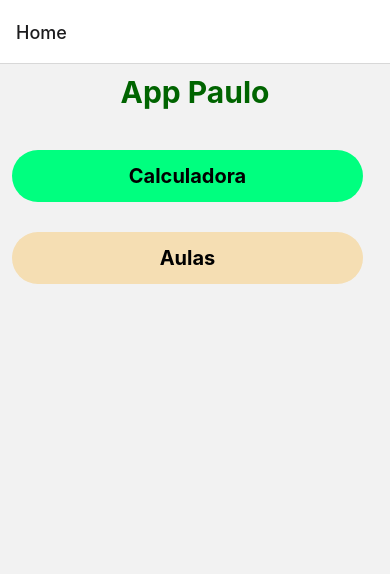
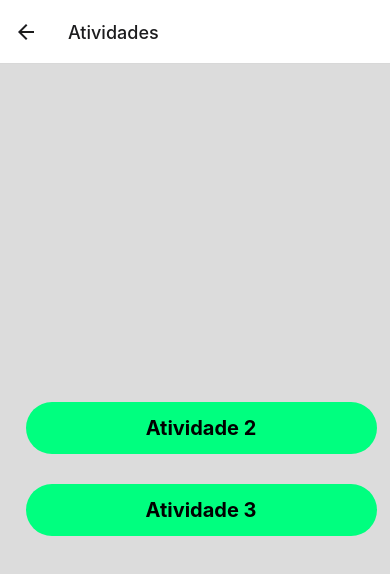
Before and after one commit to PHCJ/ISW036-React-Native, a React Native app: screen /Atividades in a window 390 px wide. Shown: the top 574 px of the page. Built offline with nearby package versions, Linux system fonts and the light colour scheme.

Commit message:
atividade 3

```diff
--- a/package.json
+++ b/package.json
@@ -14,7 +14,7 @@
     "expo": "~48.0.9",
     "expo-status-bar": "~1.4.4",
     "react": "18.2.0",
-    "react-native": "0.71.4"
+    "react-native": "0.71.6"
   },
   "devDependencies": {
     "@babel/core": "^7.20.0"
--- /dev/null
+++ b/src/components/Atividade03/index.js
@@ -0,0 +1,66 @@
+import { Button, StyleSheet, View } from "react-native";
+
+export default function Atividade03() {
+  return (
+    <View style={styles.container}>
+      <View style={styles.contente}>
+        <View>
+          <Button title="/" />
+          <Button title="7" />
+          <Button title="4" />
+          <Button title="1" />
+        </View>
+        <View>
+          <Button title="+" />
+          <Button title="8" />
+          <Button title="5" />
+          <Button title="2" />
+        </View>
+        <View>
+          <Button title="*" />
+          <Button title="9" />
+          <Button title="6" />
+          <Button title="3" />
+        </View>
+      </View>
+    </View>
+  );
+}
+
+const styles = StyleSheet.create({
+  container: {
+    backgroundColor: "#AC9",
+    flex:1,
+    justifyContent:'center',
+    alignItems:'center',
+  },
+  contente: {
+    flex:1,
+    flexDirection:'row',
+    width: 100,
+    justifyContent:'space-between',
+    alignItems:'center',
+  },
+  colunas: {
+
+  },
+});
+
+
+
+/*
+const buttons = [];
+  for (let i = 1; i <= 9; i++) {
+    buttons.push(<Button key={i} title={i.toString()} />);
+  }
+  return (
+    <View style={styles.container}>
+        <>
+      <Button title="/" style={styles.buttons} />
+      <Button title="+" style={styles.buttons} />
+      <Button title="*" style={styles.buttons} />
+      {buttons}
+      </>
+    </View>
+  );
+*/
--- a/src/components/Aula02/index.js
+++ b/src/components/Aula02/index.js
@@ -1,20 +1,27 @@
-import { Text, StyleSheet } from "react-native";
+import { Text, StyleSheet, View } from "react-native";
 import React from "react";
 
-export default function NumberRandon(props) {
+const props = {
+  min: 0,
+  max: 10,
+};
+
+export default function NumberRandon() {
   const numbers = [];
   for (let i = 0; i < 5; i++) {
     const randomNumber = getRandomNumber(props);
     numbers.push(randomNumber);
   }
+
   return (
-    <>
+    <View style={styles.container}>
       <Text style={styles.linha}>{numbers.join("\n")}</Text>
 
       <Text style={styles.soma}>
-        Soma dos números: {numbers.reduce((total, current) => total + current, 0)}
+        Soma dos números:{" "}
+        {numbers.reduce((total, current) => total + current, 0)}
       </Text>
-    </>
+    </View>
   );
 }
 
@@ -23,6 +30,12 @@ const getRandomNumber = (props) => {
 };
 
 const styles = StyleSheet.create({
+  container: {
+    backgroundColor: "#000",
+    flex:1,
+    alignItems:'center',
+    justifyContent:'center',
+  },
   linha: {
     fontSize: 54,
     color: "blue",
--- a/src/components/Form/index.js
+++ b/src/components/Form/index.js
@@ -9,9 +9,16 @@ export default function Form() {
   const [messageImc, setMessageImc] = useState("Preencha o peso e altura");
   const [imc, setImc] = useState(null);
   const [textButton, setTextButton] = useState("Calcular");
+  const [errorMessage, setErrorMessage] = useState(null);
 
   function imcCalculator() {
     return setImc((weight / (heigth * heigth)).toFixed(2));
+  }
+
+  function verificationImc(){
+    if(imc == null){
+      setErrorMessage("Campo obrigatório");
+    }
   }
 
   function validationImc() {
@@ -26,6 +33,7 @@ export default function Form() {
     setImc(null);
     setTextButton("Calcular");
     setMessageImc("preencha o peso e altura");
+    setErrorMessage(null);
   }
   return (
     <View style={styles.formContext}>
--- a/src/components/Form/style.js
+++ b/src/components/Form/style.js
@@ -45,5 +45,11 @@ const styles = StyleSheet.create({
     fontSize:20,
     color:"#fff",
   },
+  errorMessage:{
+    fontSize:12,
+    color:'red',
+    fontWeight:'bold',
+    paddingLeft:20,
+  },
 });
 export default styles;
--- a/src/pages/Aulas/index.js
+++ b/src/pages/Aulas/index.js
@@ -1,12 +1,17 @@
 import React from "react";
-import { View } from "react-native";
-import Aula02 from "../../components/Aula02";
+import { View, TouchableOpacity, Text } from "react-native";
+import Atividade2 from "../../components/Aula02";
 import styles from "./styles";
 
-export default function App() {
+export default function App({ navigation }) {
   return (
     <View style={styles.container}>
-      <Aula02 max={10} min={0} />
+      <TouchableOpacity style={styles.Button} onPress={() => navigation.navigate('Atividade 2')}>
+        <Text style={styles.textButton}>Atividade 2</Text>
+      </TouchableOpacity>
+      <TouchableOpacity style={styles.Button} onPress={() => navigation.navigate('Atividade 3')}>
+        <Text style={styles.textButton}>Atividade 3</Text>
+      </TouchableOpacity>
     </View>
   );
 }
--- a/src/pages/Aulas/styles.js
+++ b/src/pages/Aulas/styles.js
@@ -5,8 +5,24 @@ const styles = StyleSheet.create({
         flex:1,
         justifyContent:'center',
         alignItems:'center',
-        backgroundColor:'black'
+        backgroundColor:'#DCDCDC'
     },
+    Button: {
+        borderRadius: 50,
+        alignItems: "center",
+        justifyContent: "center",
+        width: "90%",
+        backgroundColor: "#00FF7F",
+        paddingTop: 14,
+        paddingBottom: 14,
+        marginLeft: 12,
+        marginTop: 30,
+      },
+      textButton: {
+        fontSize: 20,
+        color: "#000",
+        fontWeight:"bold",
+      },
 })
 
 export default styles;
--- a/src/pages/Home/index.js
+++ b/src/pages/Home/index.js
@@ -10,8 +10,8 @@ const HomeScreen = ({ navigation }) => {
       <TouchableOpacity style={styles.ButtonCalculadora} onPress={() => navigation.navigate('Calculadora')}>
         <Text style={styles.textButtonCalculator}>Calculadora</Text>
       </TouchableOpacity>
-      <TouchableOpacity style={styles.ButtonAula} onPress={() => navigation.navigate('Aulas')}>
-        <Text style={styles.textButtonCalculator}>Aulas</Text>
+      <TouchableOpacity style={styles.ButtonAula} onPress={() => navigation.navigate('Atividades')}>
+        <Text style={styles.textButtonCalculator}>Atividades</Text>
       </TouchableOpacity>
     </View>
   );
--- a/src/routes/Navigation.js
+++ b/src/routes/Navigation.js
@@ -3,6 +3,10 @@ import { createStackNavigator } from '@react-navigation/stack';
 import Home from '../pages/Home';
 import Calculator from '../pages/Calculator';
 import Aulas from '../pages/Aulas';
+import Atividade2 from '../components/Aula02/';
+import Atividade03 from '../components/Atividade03/';
+
+
 
 const Stack = createStackNavigator();
 
@@ -11,7 +15,9 @@ const Navigation = () => {
     <Stack.Navigator>
       <Stack.Screen name="Home" component={Home} />
       <Stack.Screen name="Calculadora" component={Calculator} />
-      <Stack.Screen name="Aulas" component={Aulas} />
+      <Stack.Screen name="Atividades" component={Aulas} />
+      <Stack.Screen name="Atividade 2" component={Atividade2}/>
+      <Stack.Screen name="Atividade 3" component={Atividade03} />
     </Stack.Navigator>
   );
 };
```
Also changed, not shown: 1 other file (tests, documents, lock files or other folders).
